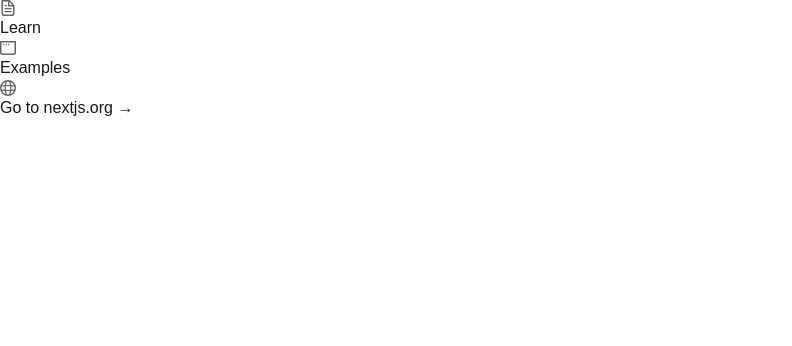
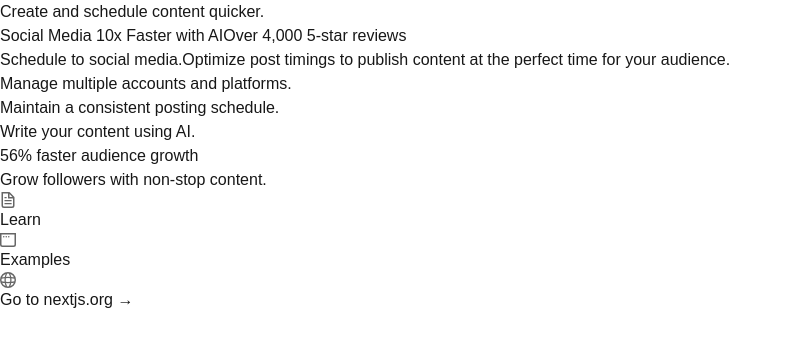
Before and after one commit to chungvuiloong/bento-grid, a Next.js app: page / in a window 1280 px wide. Shown: the top 346 px of the page, without its empty margins (0-792 px from the left). Built offline with nearby package versions, Linux system fonts and the light colour scheme.

Commit message:
Added min-h-screen to get full page. Added text.

```diff
--- a/src/app/page.tsx
+++ b/src/app/page.tsx
@@ -2,8 +2,24 @@
 
 export default function Home() {
   return (
-    <div>
+    <div className="min-h-screen">
       <main>
+        <div className="grid grid-cols-6 gap-4">
+            <div>Create and schedule content quicker.</div>
+            <div>
+                <span>Social Media 10x Faster with AI</span>
+                <span>Over 4,000 5-star reviews</span>
+            </div>
+            <div>
+                <span>  Schedule to social media.</span>
+                <span>Optimize post timings to publish content at the perfect time for your audience.</span>
+            </div>
+            <div>Manage multiple accounts and platforms.</div>
+            <div>Maintain a consistent posting schedule.</div>
+            <div>Write your content using AI.</div>
+            <div>56% faster audience growth</div>
+            <div>Grow followers with non-stop content.</div>
+        </div>
       </main>
       <footer className="row-start-3 flex gap-6 flex-wrap items-center justify-center">
         <a
```
